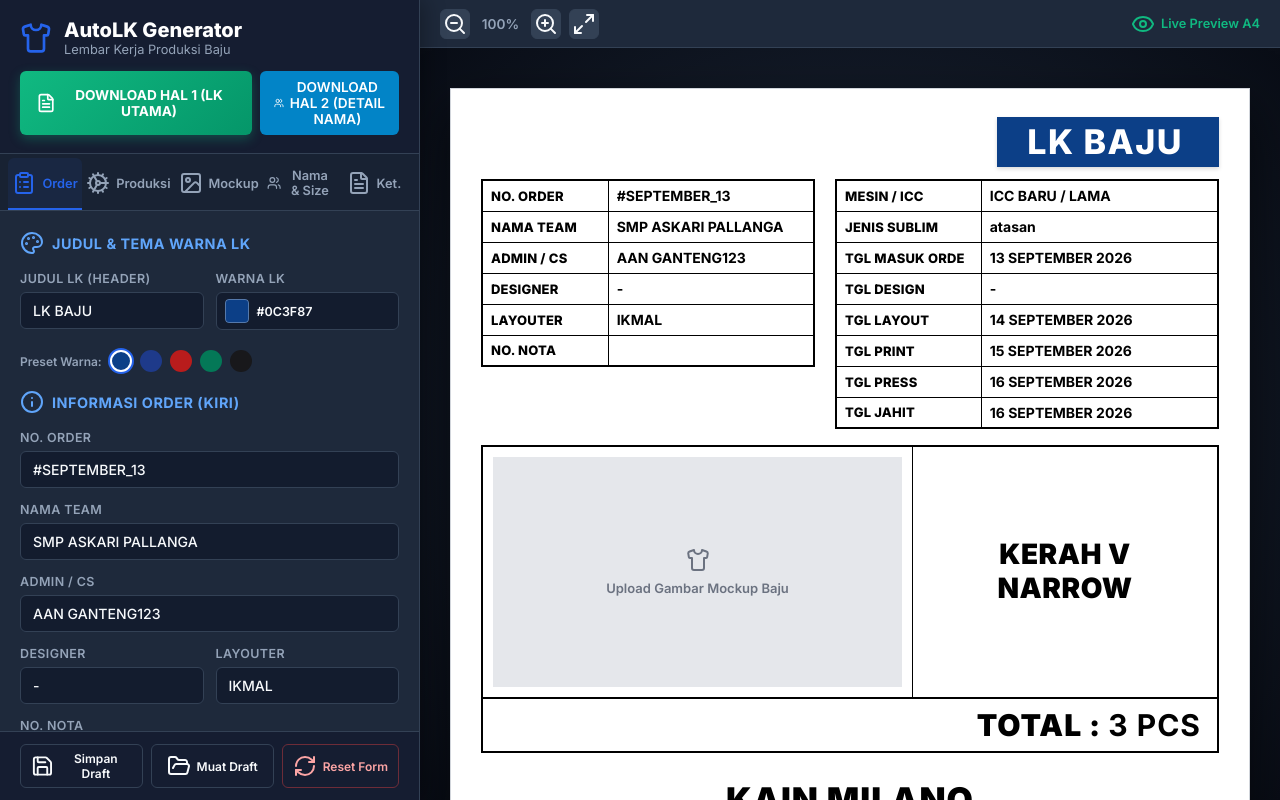
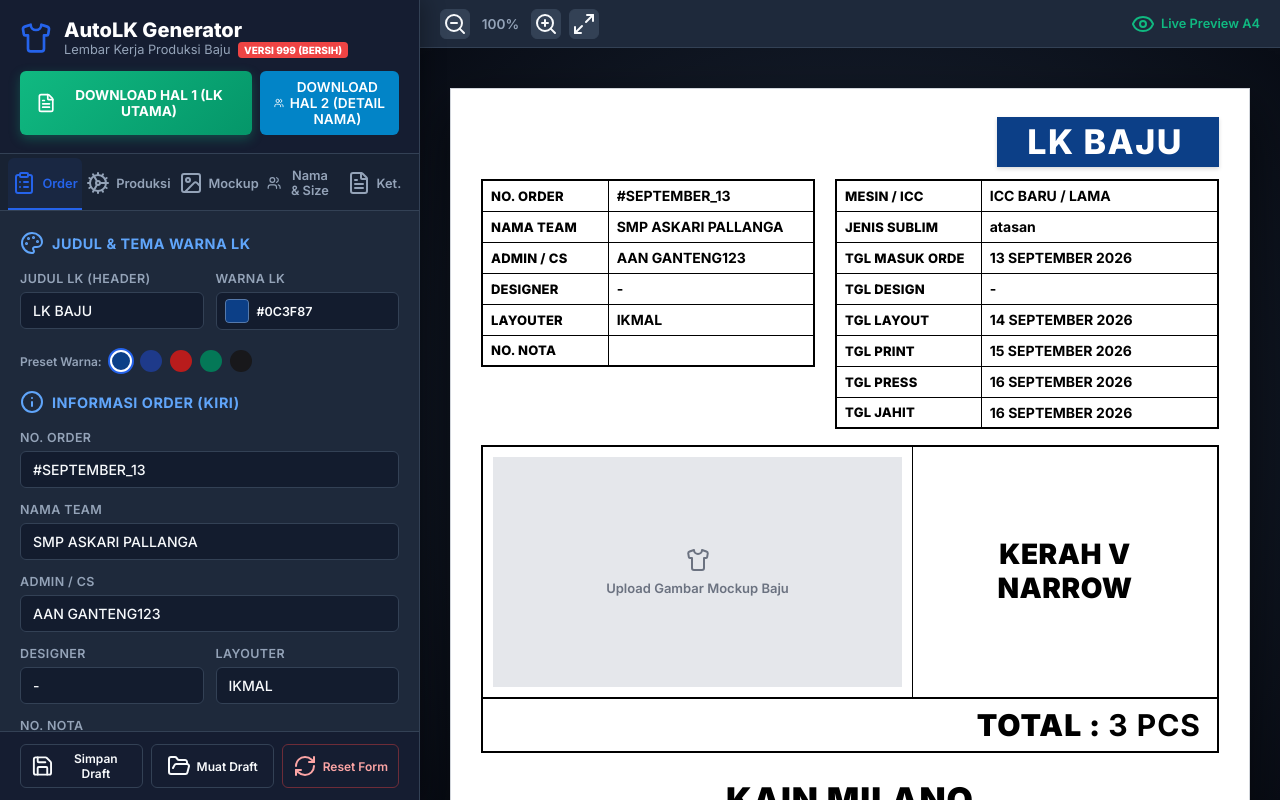
Before and after one commit to akuuuel/AutoLK, a website: page index.html in a window 1280 px wide. Drawn offline with nearby package versions, Linux system fonts and the light colour scheme.

Commit message:
fix: Add visual VERSI 999 (BERSIH) badge to sidebar header

```diff
--- a/index.html
+++ b/index.html
@@ -38,7 +38,7 @@
           <i data-lucide="shirt" class="brand-icon"></i>
           <div>
             <h1>AutoLK Generator</h1>
-            <p>Lembar Kerja Produksi Baju</p>
+            <p>Lembar Kerja Produksi Baju <span style="background:#ef4444; color:#ffffff; font-size:10px; font-weight:800; padding:2px 6px; border-radius:4px; margin-left:4px;">VERSI 999 (BERSIH)</span></p>
           </div>
         </div>
         <div class="action-buttons-top">
```
